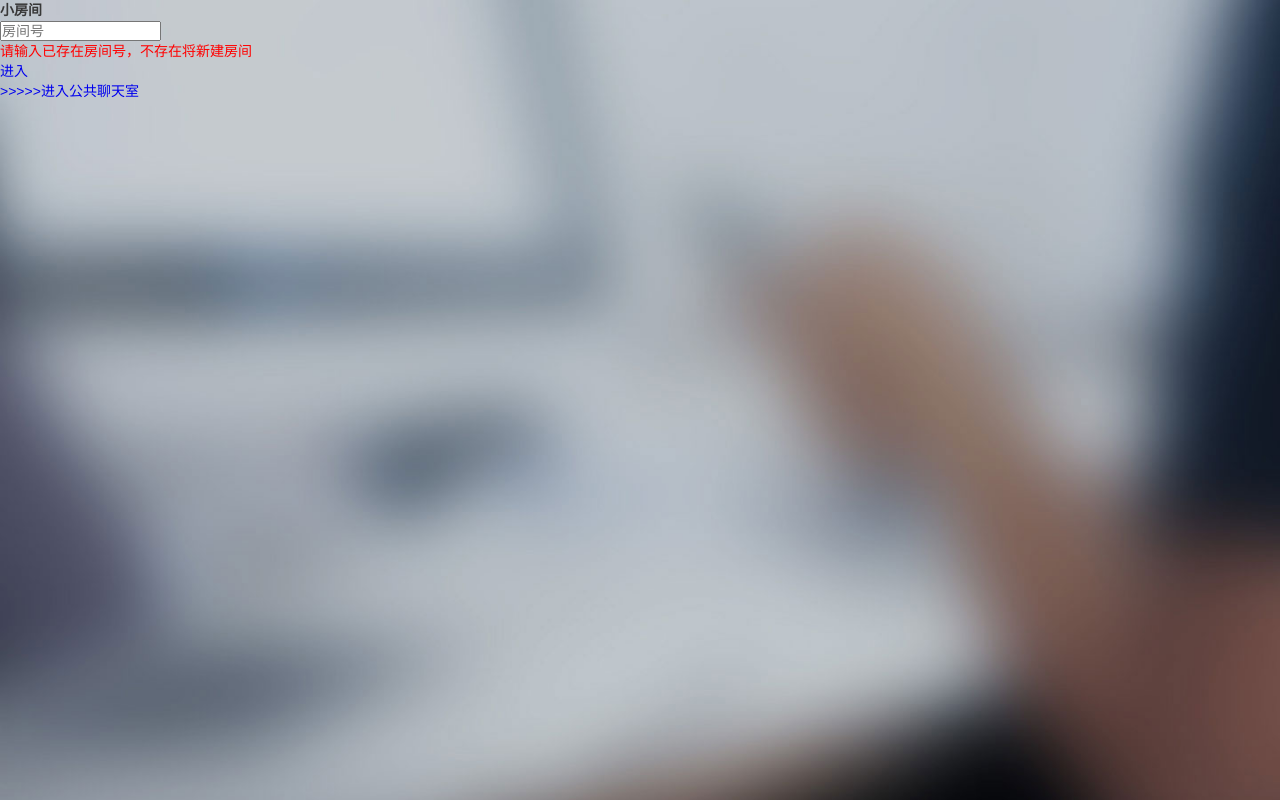
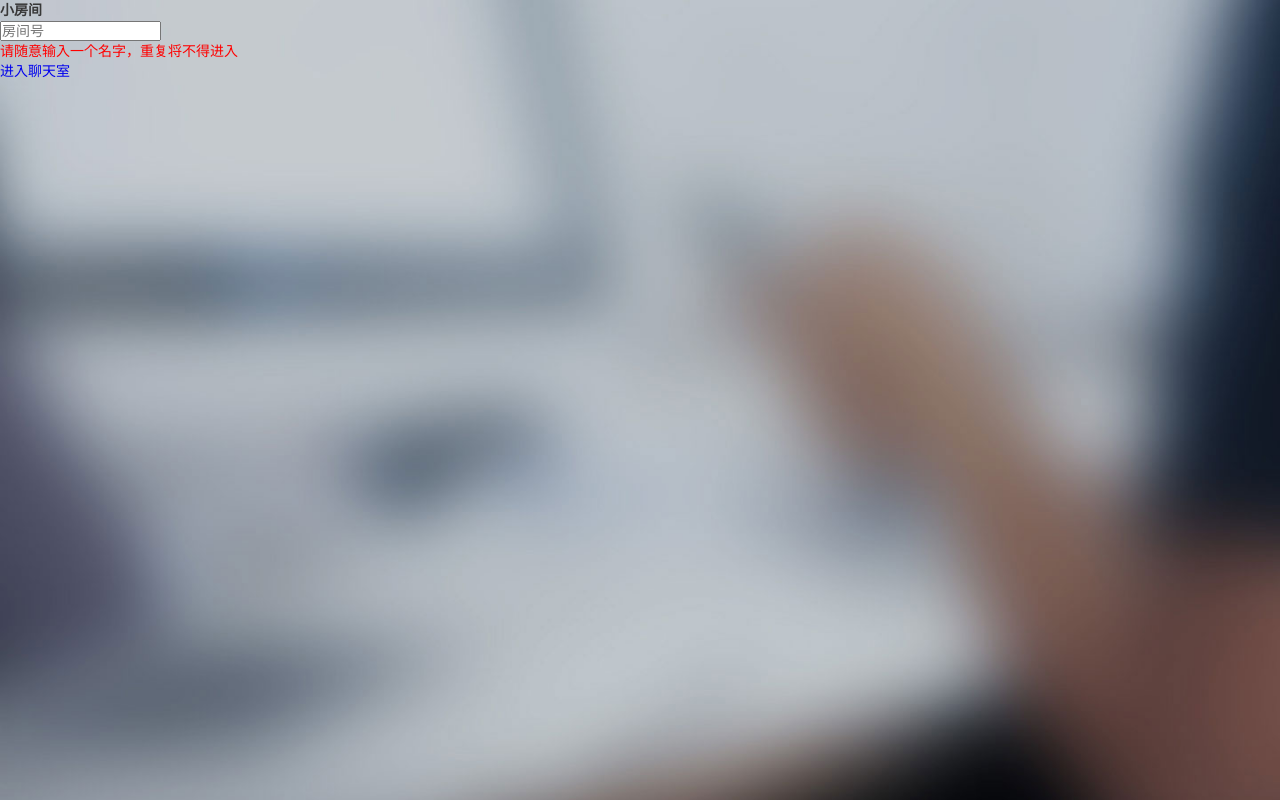
Before and after one commit to anLA7856/Python_Websocket_flask_chat, a React app in the folder app/static/: page / in a window 1280 px wide. Built offline with nearby package versions, Linux system fonts and the light colour scheme; no server answers.

Commit message:
再增加一个redis存储set结构用于单独保存用户名，登录失败给出善意提醒
Signed-off-by: anLA7856 <350493391@qq.com>

```diff
--- a/app/static/src/actions/Chat/index.js
+++ b/app/static/src/actions/Chat/index.js
@@ -57,10 +57,10 @@ let chat =  {
 							type:CHAT_LOGIN,
 							data:req
 						});
-						//socket连接：
-
 					}else{
 
+						alert("进入房间失败，用户名已存在，请换一个吧！");
+						window.location.reload();
 					};
 					success&&success(req);
 				},
--- a/app/static/src/pages/Chat/Login/index.jsx
+++ b/app/static/src/pages/Chat/Login/index.jsx
@@ -26,7 +26,7 @@ class Login extends Component {
         this.flag = false;
         this.state = {
             password: '',
-            error: "请输入已存在房间号，不存在将新建房间"
+            error: "请随意输入一个名字，重复将不得进入"
         };
     }
     //set方法，通过e传过来的target，动态设定值，名字非name！获取name属性里面含有的值
@@ -65,10 +65,7 @@ class Login extends Component {
             } );
         };
     }
-    //进入大厅聊天室的方法
-    joinHoll() {
 
-    }
     keyUp( e ) {
         //键盘监听，回车
         if ( e.keyCode === 13 ) {
@@ -84,11 +81,9 @@ class Login extends Component {
                 <p className="row account"><input className="lg-inp" type="text" onChange={( e ) => this.set( e )} onKeyUp={( e ) => this.keyUp( e )} name="password" placeholder="房间号" /></p>
                 <p className="row-error" id="error" style={{ color: "red" }}>{error}</p>
                 <div className="login-btn">
-                    <a href="javascript:void(0)" id="submit" onClick={() => this.submit()} >进入</a>
+                    <a href="javascript:void(0)" id="submit" onClick={() => this.submit()} >进入聊天室</a>
                 </div>
-                <div className="login-btn1">
-                    <a className="login-holl" href="javascript:void(0)" id="joinHoll" onClick={() => this.joinHoll()}> >>>>>进入公共聊天室</a>
-                </div>
+
             </div>
         );
     }
--- a/app/static/src/reducers/Chat/index.js
+++ b/app/static/src/reducers/Chat/index.js
@@ -61,6 +61,7 @@ let sessions= [];
  * @returns
  */
 function chatIndex(state = initStates,action){
+	//debugger;
 	//分别选择action的type。action.data就是你执行一项任务，返回的值。
 	switch(action.type){
 		//聊天登录的动作
```
Also changed, not shown: 1 other file (tests, documents, lock files or other folders).
